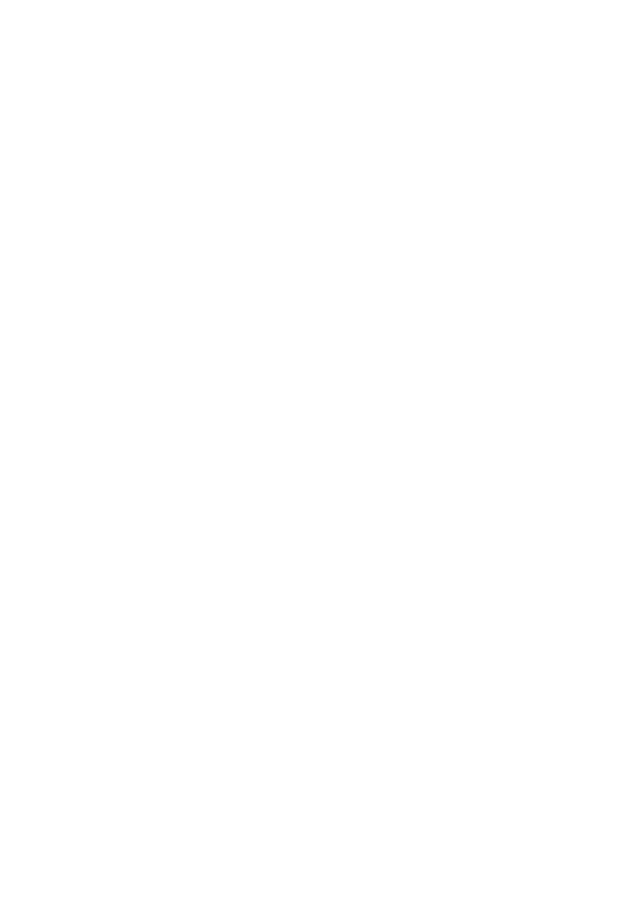
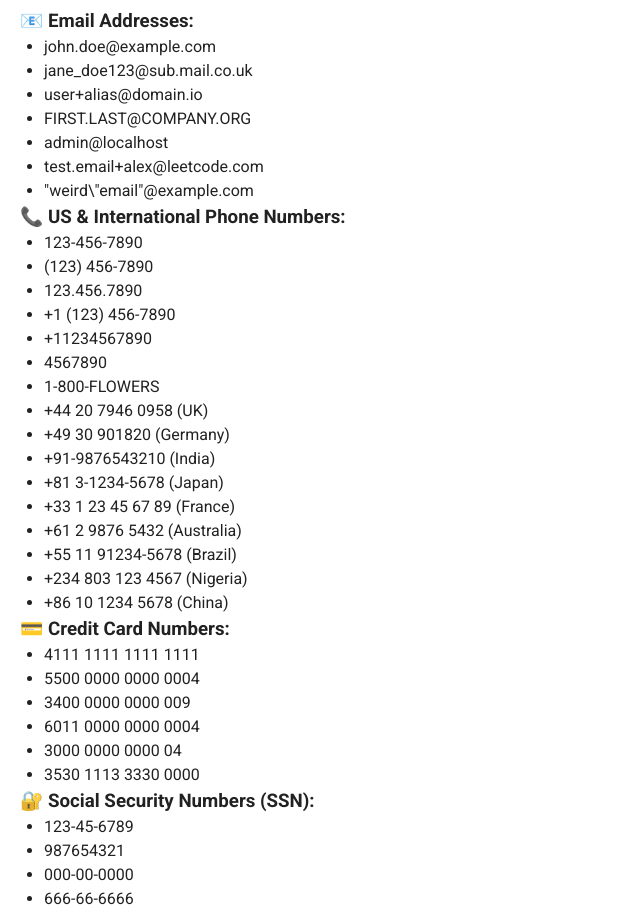
Before and after one commit to jingjing-jacobson/engage-test-site, a Vue app: page / in a window 1280 px wide. Shown: the part 1865-2777 px from the top of the page, without its empty margins (0-640 px from the left). Before the commit the page ends 1856 px from the top, so only its background shows below. Built offline with nearby package versions, Linux system fonts and the light colour scheme.

Commit message:
Add more PII to home page

```diff
--- a/src/views/HomeView.vue
+++ b/src/views/HomeView.vue
@@ -106,6 +106,117 @@
             luctus accumsan tortor. Sem viverra aliquet eget sit amet tellus cras adipiscing enim. Sagittis id
             consectetur purus ut faucibus pulvinar elementum.
         </p>
+
+        <div class="pii-data-section">
+            <h2>Extended PII Data Collection</h2>
+
+            <h3>📧 Email Addresses:</h3>
+            <ul>
+                <li>john.doe@example.com</li>
+                <li>jane_doe123@sub.mail.co.uk</li>
+                <li>user+alias@domain.io</li>
+                <li>FIRST.LAST@COMPANY.ORG</li>
+                <li>admin@localhost</li>
+                <li>test.email+alex@leetcode.com</li>
+                <li>"weird\"email"@example.com</li>
+            </ul>
+
+            <h3>📞 US & International Phone Numbers:</h3>
+            <ul>
+                <li>123-456-7890</li>
+                <li>(123) 456-7890</li>
+                <li>123.456.7890</li>
+                <li>+1 (123) 456-7890</li>
+                <li>+11234567890</li>
+                <li>4567890</li>
+                <li>1-800-FLOWERS</li>
+                <li>+44 20 7946 0958        (UK)</li>
+                <li>+49 30 901820           (Germany)</li>
+                <li>+91-9876543210          (India)</li>
+                <li>+81 3-1234-5678         (Japan)</li>
+                <li>+33 1 23 45 67 89       (France)</li>
+                <li>+61 2 9876 5432         (Australia)</li>
+                <li>+55 11 91234-5678       (Brazil)</li>
+                <li>+234 803 123 4567       (Nigeria)</li>
+                <li>+86 10 1234 5678        (China)</li>
+            </ul>
+
+            <h3>💳 Credit Card Numbers:</h3>
+            <ul>
+                <li>4111 1111 1111 1111</li>
+                <li>5500 0000 0000 0004</li>
+                <li>3400 0000 0000 009</li>
+                <li>6011 0000 0000 0004</li>
+                <li>3000 0000 0000 04</li>
+                <li>3530 1113 3330 0000</li>
+            </ul>
+
+            <h3>🔐 Social Security Numbers (SSN):</h3>
+            <ul>
+                <li>123-45-6789</li>
+                <li>987654321</li>
+                <li>000-00-0000</li>
+                <li>666-66-6666</li>
+            </ul>
+
+            <h3>🌐 IPv4 Addresses:</h3>
+            <ul>
+                <li>192.168.0.1</li>
+                <li>10.0.0.255</li>
+                <li>127.0.0.1</li>
+                <li>255.255.255.255</li>
+                <li>0.0.0.0</li>
+                <li>8.8.8.8</li>
+                <li>172.16.254.3</li>
+            </ul>
+
+            <h3>🌐 IPv6 Addresses:</h3>
+            <ul>
+                <li>2001:0db8:85a3:0000:0000:8a2e:0370:7334</li>
+                <li>2001:db8::8a2e:370:7334</li>
+                <li>fe80::1ff:fe23:4567:890a</li>
+                <li>::1</li>
+                <li>::ffff:192.0.2.128</li>
+                <li>0:0:0:0:0:0:0:1</li>
+            </ul>
+
+            <h3>🎂 Dates (Birthdays):</h3>
+            <ul>
+                <li>01/02/1990</li>
+                <li>1990-02-01</li>
+                <li>February 1, 1990</li>
+                <li>2/1/90</li>
+                <li>1990.02.01</li>
+            </ul>
+
+            <h3>🏤 US ZIP Codes:</h3>
+            <ul>
+                <li>12345</li>
+                <li>12345-6789</li>
+                <li>54321</li>
+                <li>99999-0000</li>
+            </ul>
+
+            <h3>🏡 Street Addresses:</h3>
+            <ul>
+                <li>123 Main St</li>
+                <li>456 Elm Street Apt 7B</li>
+                <li>789 W. 1st Ave, Suite 300</li>
+                <li>1600 Pennsylvania Ave NW</li>
+                <li>1 Infinite Loop, Cupertino, CA</li>
+                <li>221B Baker Street</li>
+            </ul>
+
+            <h3>🛂 Passport Numbers:</h3>
+            <ul>
+                <li>C1234567</li>
+                <li>K3209876</li>
+                <li>YA3456789</li>
+                <li>123456789</li>
+                <li>AA0000000</li>
+                <li>L898902C3</li>
+            </ul>
+        </div>
     </div>
 </template>
 
```
